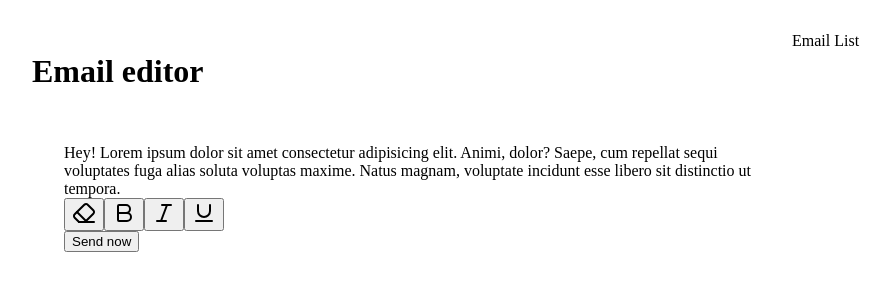
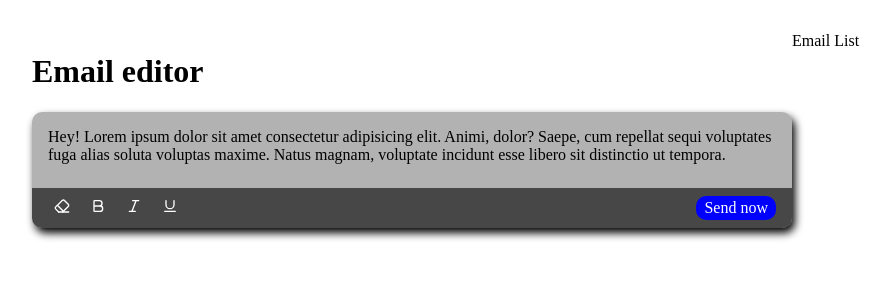
Before and after one commit to Genya10/react-edit, a React (Vite) app: page / in a window 1280 px wide. Shown: the top 300 px of the page, without its empty margins (0-895 px from the left). Built offline with nearby package versions, Linux system fonts and the light colour scheme.

Commit message:
add fulled EmailEditor.module.scss

```diff
--- a/package.json
+++ b/package.json
@@ -23,7 +23,7 @@
     "eslint-plugin-react": "^7.34.1",
     "eslint-plugin-react-hooks": "^4.6.0",
     "eslint-plugin-react-refresh": "^0.4.6",
-    "sass": "^1.76.0",
+    "sass": "^1.77.0",
     "typescript": "^5.4.5",
     "vite": "^5.2.0"
   }
--- a/src/component/Home.tsx
+++ b/src/Home.tsx
@@ -1,5 +1,5 @@
-import EmailEditor from "./email-editor/EmailEditor";
-import { EmailList } from "./email-list/EmailList";
+import EmailEditor from "./component/email-editor/EmailEditor";
+import { EmailList } from "./component/email-list/EmailList";
 
 export function Home(){
     return <div style={{
--- a/src/component/email-editor/EmailEditor.module.css
+++ /dev/null
@@ -1,15 +0,0 @@
-.card{
-    padding: 2rem;
-}
-
-.read-the-docs{
-    color:#888;
-}
-
-.editor{
-
-}
-
-.actions{
-
-}
--- /dev/null
+++ b/src/component/email-editor/EmailEditor.module.scss
@@ -0,0 +1,58 @@
+.card{
+    background-color: rgba(0, 0, 0, 0.3 );
+    border-radius: 10px;
+    overflow: hidden;
+    box-shadow: 3px 5px 8px;
+}
+
+.read-the-docs{
+    color:#888;
+}
+
+.editor{
+ padding: 1rem;
+ padding-bottom: 1.5rem;
+}
+
+.actions{
+  background-color: rgba(0,0,0,0.6);
+  display:flex;
+  align-items: center;
+  justify-content: space-between;
+  padding: 0.5rem 1rem;
+
+ .tools{
+ >button{
+    color: white;
+    margin-right: 0.5rem;
+    background-color: transparent;
+    border: none;
+    cursor: pointer;
+    transition: color 0.4s ease-in-out;
+
+    &:hover{
+        color: burlywood;
+    }
+  }
+ }
+
+ > button {
+    color:white;
+    background-color: rgb(0, 0, 255);
+    border-radius: 10px;
+    border: 2px solid transparent;
+    padding: 0.6rem 1.2 rem;
+    font-size: 1rem;
+    font-weight: 500;
+    font-family: inherit;
+    cursor: pointer;
+    transition: border-color 0.3s;
+    &:hover {
+        border-color: #646cff;
+    }
+&:focus,
+&:focus-visible{
+    outline: 4px auto -webkit-focus-ring-color;
+  }
+ }
+}
--- a/src/component/email-editor/EmailEditor.tsx
+++ b/src/component/email-editor/EmailEditor.tsx
@@ -1,5 +1,5 @@
 import { useState} from "react";
-import cl from './EmailEditor.module.css';
+import cl from './EmailEditor.module.scss';
 import { Eraser,Bold, Italic, Underline } from "lucide-react";
 
 function EmailEditor() {
@@ -17,10 +17,10 @@ function EmailEditor() {
         </div>
         <div className={cl.actions}>
           <div className={cl.tools}>
-          <button><Eraser/></button>
-          <button><Bold/></button>
-          <button><Italic/></button>
-          <button><Underline/></button>
+          <button><Eraser size={16}/></button>
+          <button><Bold size={16}/></button>
+          <button><Italic size={16}/></button>
+          <button><Underline size={16}/></button>
           </div>
           <button>Send now</button>
         </div>
--- a/src/index.css
+++ b/src/index.css
@@ -19,12 +19,17 @@ a:hover{
 
 body{
     margin: 0;
-    min-width: 320px;
+    min-width: 120px;
 }
 
 h1{
     font-size: 3.2rem;
+    line-height: 1.1;
+    margin-top: 0px;
+    margin-bottom: 1.5rem;
 }
+
+
 
 @media(prefers-color-scheme:light){
     :root{
--- a/src/main.tsx
+++ b/src/main.tsx
@@ -1,6 +1,6 @@
 import React from 'react'
 import ReactDOM from 'react-dom/client'
-import { Home } from './component/Home'
+import { Home } from './Home'
 
 
 ReactDOM.createRoot(document.getElementById('root')!).
```
Also changed, not shown: 1 other file (tests, documents, lock files or other folders).
